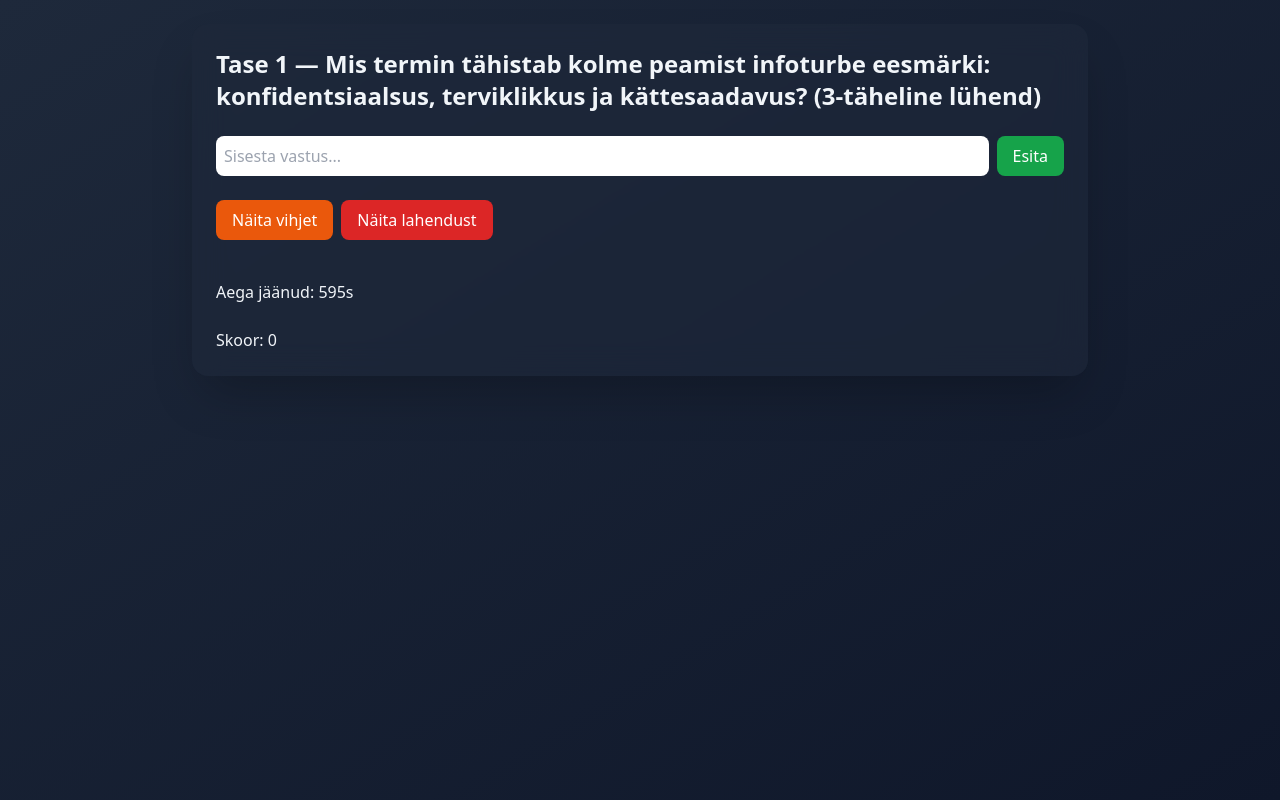
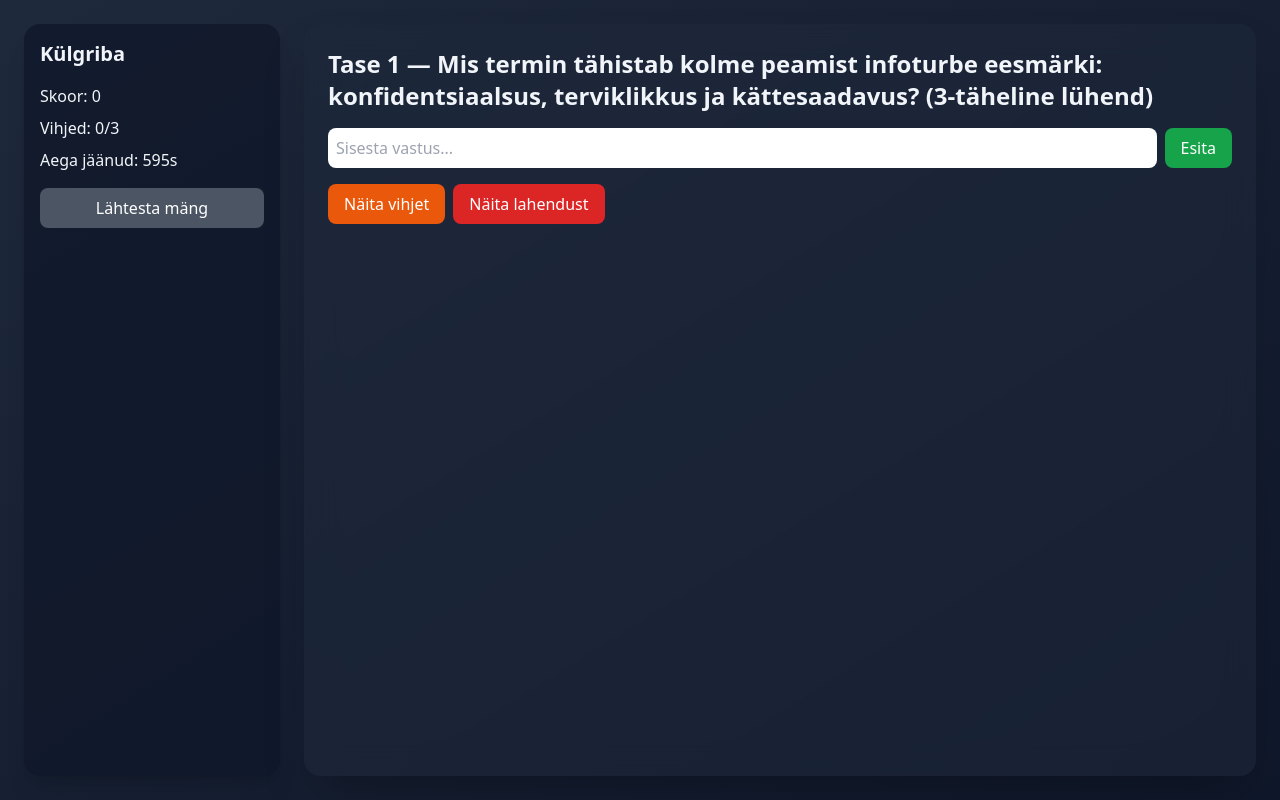
Before and after one commit to valdonolvak/cyber-challenge, a React (Vite) app: page / in a window 1280 px wide. Built offline with nearby package versions, Linux system fonts and the light colour scheme.

Commit message:
Update App.jsx

```diff
--- a/src/App.jsx
+++ b/src/App.jsx
@@ -23,13 +23,14 @@ export default function App() {
       timeLimitSeconds: 600,
       basePoints: 60,
     },
-    {
+     {
       id: 3,
       prompt:
         "Tase 3 — Caesar-saladus: dekrüpteeri sõna, mis on nihutatud +5 (algne: 'mfqqt'). Mis on algne inglisekeelne sõna?",
       answer: "happy",
       hint: "Proovi nihutada tähti vasakule 5 sammu.",
-      solution: "'mfqqt' tagasi nihutades -5 saad 'happy' (tõlk: rõõmus).",
+      solution:
+        "'mfqqt' tagasi nihutades -5 saad 'happy' (tõlk: rõõmus).",
       timeLimitSeconds: 600,
       basePoints: 70,
     },
@@ -215,28 +216,23 @@ export default function App() {
       timeLimitSeconds: 600,
       basePoints: 200,
     },
-	  // Lisa kõik ülejäänud küsimused samamoodi...
+	  // Lisa siia kõik ülejäänud küsimused samamoodi...
   ];
 
   const maxHints = 3;
 
-  // Turvalised state algväärtused
   const [level, setLevel] = useState(() => {
     const saved = localStorage.getItem("cyber_level");
-    const lvl = saved ? Number(saved) : 1;
-    return lvl > QUESTIONS.length || lvl < 1 ? 1 : lvl;
+    return saved ? Number(saved) : 1;
   });
-
   const [score, setScore] = useState(() => {
-    const s = localStorage.getItem("cyber_score");
-    return s && !isNaN(Number(s)) ? Number(s) : 0;
+    const saved = localStorage.getItem("cyber_score");
+    return saved ? Number(saved) : 0;
   });
-
   const [usedHints, setUsedHints] = useState(() => {
-    const h = localStorage.getItem("cyber_hints");
-    return h && !isNaN(Number(h)) ? Number(h) : 0;
+    const saved = localStorage.getItem("cyber_hints");
+    return saved ? Number(saved) : 0;
   });
-
   const [input, setInput] = useState("");
   const [message, setMessage] = useState(null);
   const [stage, setStage] = useState(1);
@@ -248,18 +244,9 @@ export default function App() {
 
   const timerRef = useRef(null);
 
-  const q = QUESTIONS.find((q) => q.id === level);
-
-  // Kui küsimust ei leidu, näita veateadet
-  if (!q) {
-    return (
-      <div className="min-h-screen bg-slate-900 text-white flex items-center justify-center">
-        <p>Viga: küsimust ei leitud (level={level})</p>
-      </div>
-    );
-  }
-
+  // Käivitame timeri
   useEffect(() => {
+    const q = QUESTIONS.find((q) => q.id === level) || QUESTIONS[0];
     setTimeLeft(q.timeLimitSeconds);
     setInput("");
     setMessage(null);
@@ -267,7 +254,7 @@ export default function App() {
     setShowHintText(false);
     setShowSolutionText(false);
     localStorage.setItem("cyber_level", level);
-  }, [level, q.timeLimitSeconds]);
+  }, [level]);
 
   useEffect(() => {
     localStorage.setItem("cyber_score", score);
@@ -297,6 +284,8 @@ export default function App() {
 
   function handleSubmitAnswer(e) {
     e.preventDefault();
+    const q = QUESTIONS.find((q) => q.id === level);
+    if (!q) return;
     if (timeLeft <= 0) {
       setMessage("Aeg on läbi — taset ei õnnestu lõpetada.");
       return;
@@ -322,15 +311,17 @@ export default function App() {
 
   function handleConfirmClaim() {
     if (stage !== 2) return;
+    const q = QUESTIONS.find((q) => q.id === level);
     const timeFactor = Math.max(0.1, timeLeft / q.timeLimitSeconds);
     const awarded = Math.round(q.basePoints * timeFactor) + (maxHints - usedHints) * 10;
     setScore((s) => s + awarded);
     setMessage(`Tase läbitud! Saad ${awarded} punkti.`);
 
-    if (level >= QUESTIONS.length) {
+    if (level === QUESTIONS.length) {
       setQuizFinished(true);
     } else {
-      setLevel(level + 1);
+      const next = level + 1;
+      setLevel(next);
       setStage(1);
     }
   }
@@ -353,8 +344,7 @@ export default function App() {
   }
 
   function resetProgress() {
-    if (!confirm("Pärast kinnitamist sinu edusammud kustutatakse — oled kindel?"))
-      return;
+    if (!confirm("Pärast kinnitamist sinu edusammud kustutatakse — oled kindel?")) return;
     localStorage.removeItem("cyber_level");
     localStorage.removeItem("cyber_score");
     localStorage.removeItem("cyber_hints");
@@ -366,6 +356,8 @@ export default function App() {
     setQuizFinished(false);
     setStartTime(Date.now());
   }
+
+  const q = QUESTIONS.find((q) => q.id === level) || QUESTIONS[0];
 
   const totalTimeSec = Math.floor((Date.now() - startTime) / 1000);
   const minutes = Math.floor(totalTimeSec / 60);
@@ -404,9 +396,25 @@ export default function App() {
     );
   }
 
+  // Layout koos külgribaga
   return (
-    <div className="min-h-screen bg-gradient-to-br from-slate-800 to-slate-900 text-slate-100 p-6">
-      <div className="max-w-4xl mx-auto bg-slate-800/60 backdrop-blur-lg rounded-2xl shadow-2xl p-6 grid gap-6">
+    <div className="min-h-screen bg-gradient-to-br from-slate-800 to-slate-900 text-slate-100 p-6 flex gap-6">
+      {/* Külgriba */}
+      <aside className="w-64 bg-slate-900/80 p-4 rounded-2xl shadow-xl flex flex-col gap-2">
+        <h2 className="text-xl font-bold mb-2">Külgriba</h2>
+        <p>Skoor: {score}</p>
+        <p>Vihjed: {usedHints}/{maxHints}</p>
+        <p>Aega jäänud: {timeLeft}s</p>
+        <button
+          onClick={resetProgress}
+          className="mt-2 px-4 py-2 bg-gray-600 hover:bg-gray-700 rounded-lg text-white"
+        >
+          Lähtesta mäng
+        </button>
+      </aside>
+
+      {/* Peamine sisu */}
+      <main className="flex-1 bg-slate-800/60 backdrop-blur-lg rounded-2xl shadow-2xl p-6 flex flex-col gap-4">
         <h2 className="text-2xl font-bold">{q.prompt}</h2>
 
         <form onSubmit={handleSubmitAnswer} className="flex gap-2">
@@ -454,10 +462,7 @@ export default function App() {
 
         {showHintText && <p className="text-blue-300">{q.hint}</p>}
         {showSolutionText && <p className="text-green-300">{q.solution}</p>}
-
-        <p className="mt-4">Aega jäänud: {timeLeft}s</p>
-        <p>Skoor: {score}</p>
-      </div>
+      </main>
     </div>
   );
 }
```
